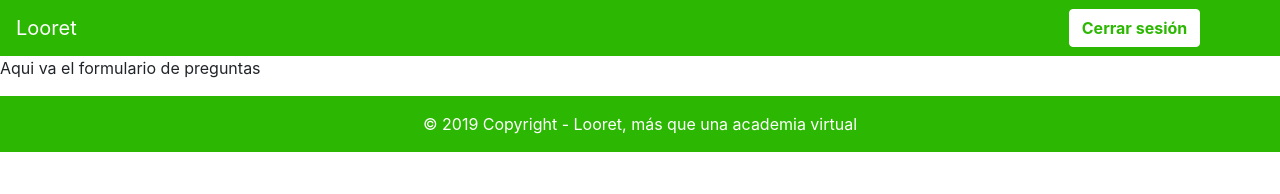
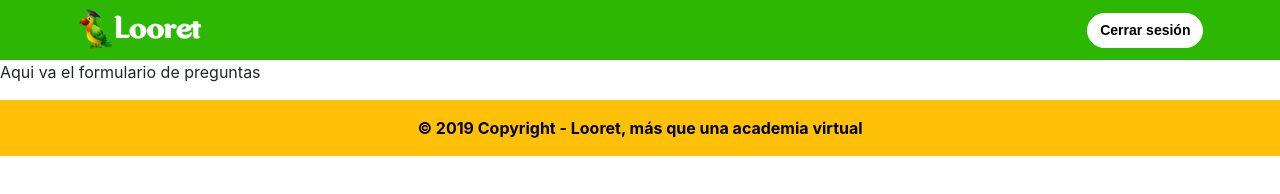
Before and after one commit to mahaliroblesarbieto/Simulacros-Looret, a website: page src/index.html in a window 1280 px wide. Drawn offline with nearby package versions, Linux system fonts and the light colour scheme.

Commit message:
header y footer terminado

```diff
--- a/src/index.html
+++ b/src/index.html
@@ -6,15 +6,15 @@
     <meta http-equiv="X-UA-Compatible" content="ie=edge">
     <link href="style.css" rel="stylesheet" type="text/css"/>
     <link rel="stylesheet" href="https://stackpath.bootstrapcdn.com/bootstrap/4.3.1/css/bootstrap.min.css" integrity="sha384-ggOyR0iXCbMQv3Xipma34MD+dH/1fQ784/j6cY/iJTQUOhcWr7x9JvoRxT2MZw1T" crossorigin="anonymous">
+    <link rel="stylesheet" href="https://use.fontawesome.com/releases/v5.8.1/css/all.css" integrity="sha384-50oBUHEmvpQ+1lW4y57PTFmhCaXp0ML5d60M1M7uH2+nqUivzIebhndOJK28anvf" crossorigin="anonymous">
     <title>Looret</title>
 </head>
 <body>
     <nav class="navbar navbar-expand-lg nav-color">
-        <a class="navbar-brand" href="#">Looret</a>
+        <img src="img/icono.png" alt="icono-looret">
         <button class="navbar-toggler" type="button" data-toggle="collapse" data-target="#navbarTogglerDemo02" aria-controls="navbarTogglerDemo02" aria-expanded="false" aria-label="Toggle navigation">
-          <span class="navbar-toggler-icon"></span>
+          <i class="fas fa-bars"></i>
         </button>
-
         <div class="collapse navbar-collapse" id="navbarTogglerDemo02">
           <button class="btn btn-outline-success my-2 my-sm-0 offset-md-10" type="submit">Cerrar sesión</button>
         </div>
@@ -22,7 +22,7 @@
     <section>
       <p>Aqui va el formulario de preguntas</p>
     </section>
-    <footer class="page-footer font-small cyan darken-3 nav-color">
+    <footer class="page-footer font-small cyan darken-3 footer-color">
       <div class="footer-copyright text-center py-3">
         © 2019 Copyright - Looret, más que una academia virtual
       </div>
--- a/src/style.css
+++ b/src/style.css
@@ -1,19 +1,41 @@
 .nav-color{
     background-color: #2cb802;
-    color: white;
+    font-family: "Montserrat", sans-serif;
 }
 
-.nav-color .navbar-brand{
+
+.nav-color .navbar-toggler{
     color: white
 }
 
 .nav-color .btn{
-    color: #2cb802;
-    font-weight: bolder
+    color: black;
+    font-weight: 600;
+    font-size: 14px;
 }
 
 .nav-color .btn-outline-success{
     border-color: white;
-    background-color: white
+    border-radius: 50px;
+    background: white
+}
+
+img{
+    margin-left: 5%;
+    width: 35%;
+    height: 35%;
+}
+
+.footer-color{
+    background-color: #ffc107;
+    color: black;
+    font-weight: bolder
+}
+
+@media (min-width: 600px){
+    img{
+        width: 10%;
+        height: 10%;
+    }
 
 }
```
Also changed, not shown: src/img/icono.png (added), src/img/icono2.png (added).
